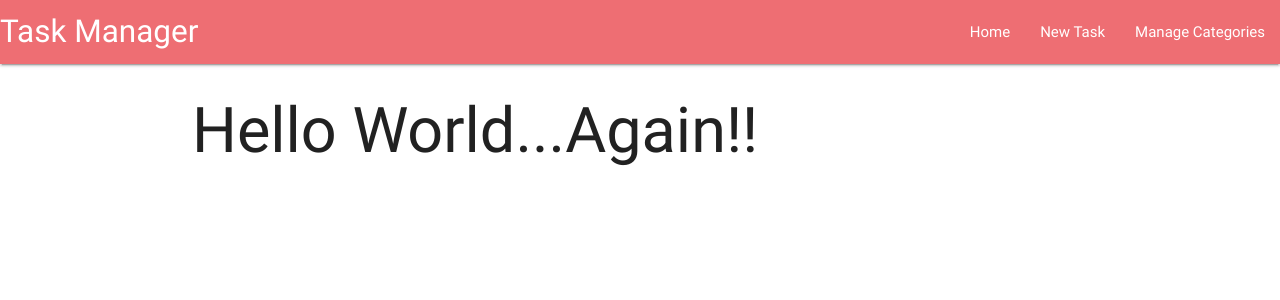
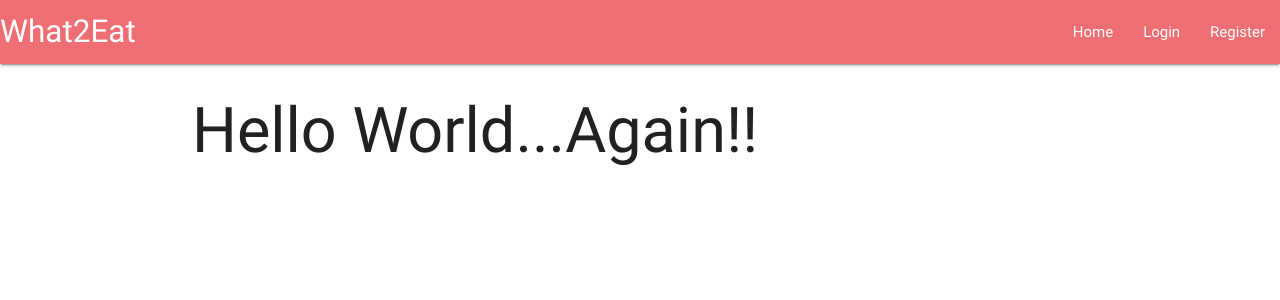
Before and after one commit to Hermeticpoet/Milestone-Project-3, a Flask app: page / in a window 1280 px wide. Shown: the top 300 px of the page. Run offline with Flask 2, Linux system fonts and the light colour scheme; some libraries are stand-ins or nearby versions.

Commit message:
Changed the url_for in base.html from previous project to just # for testing

```diff
--- a/templates/base.html
+++ b/templates/base.html
@@ -11,17 +11,17 @@
     <header>
             <nav>
                 <div class="nav-wrapper">
-                    <a href="{{url_for('get_tasks')}}" class="brand-logo">Task Manager</a>
+                    <a href="{{url_for('index')}}" class="brand-logo">What2Eat</a>
                     <a href="#" data-activates="mobile-demo" class="button-collapse"><i class="material-icons">menu</i></a>
                     <ul id="nav-mobile" class="right hide-on-med-and-down">
-                        <li><a href="{{url_for('get_tasks')}}">Home</a></li>
-                        <li><a href="{{url_for('add_task')}}">New Task</a></li>
-                        <li><a href="{{url_for('get_categories')}}">Manage Categories</a></li>
+                        <li><a href="{{url_for('index')}}">Home</a></li>
+                        <li><a href="#">Login</a></li>
+                        <li><a href="#">Register</a></li>
                     </ul>
                     <ul class="side-nav" id="mobile-demo">
-                        <li><a href="{{url_for('get_tasks')}}">Home</a></li>
-                        <li><a href="{{url_for('add_task')}}">New Task</a></li>
-                        <li><a href="{{url_for('get_categories')}}">Manage Categories</a></li>
+                        <li><a href="{{url_for('index')}}">Home</a></li>
+                        <li><a href="#">Login</a></li>
+                        <li><a href="#">Register</a></li>
                     </ul>
                 </div>
             </nav>
```
